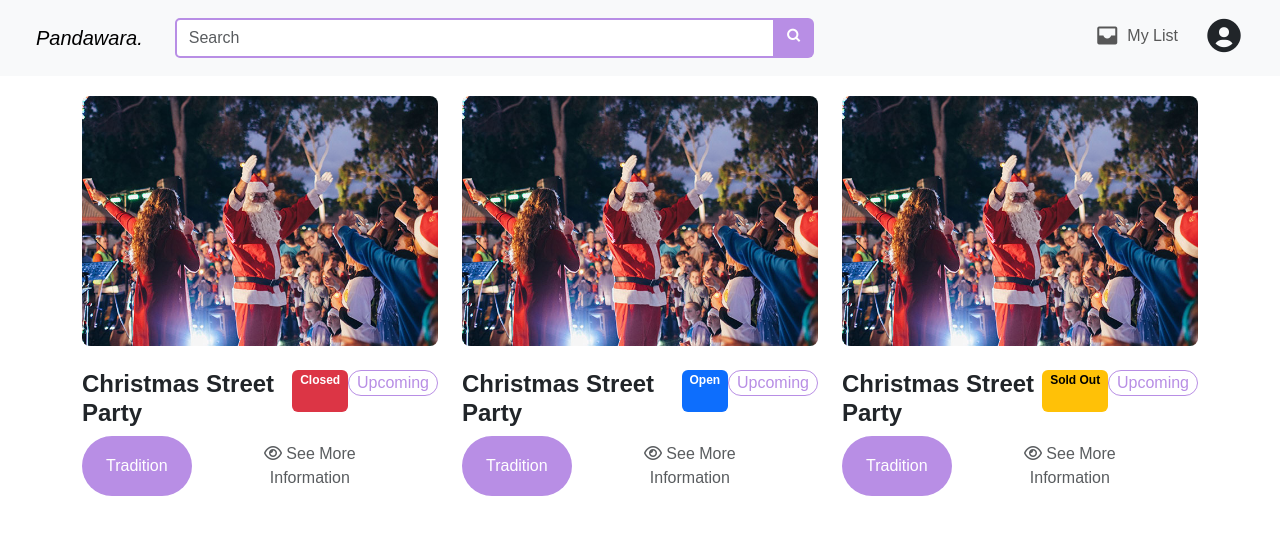
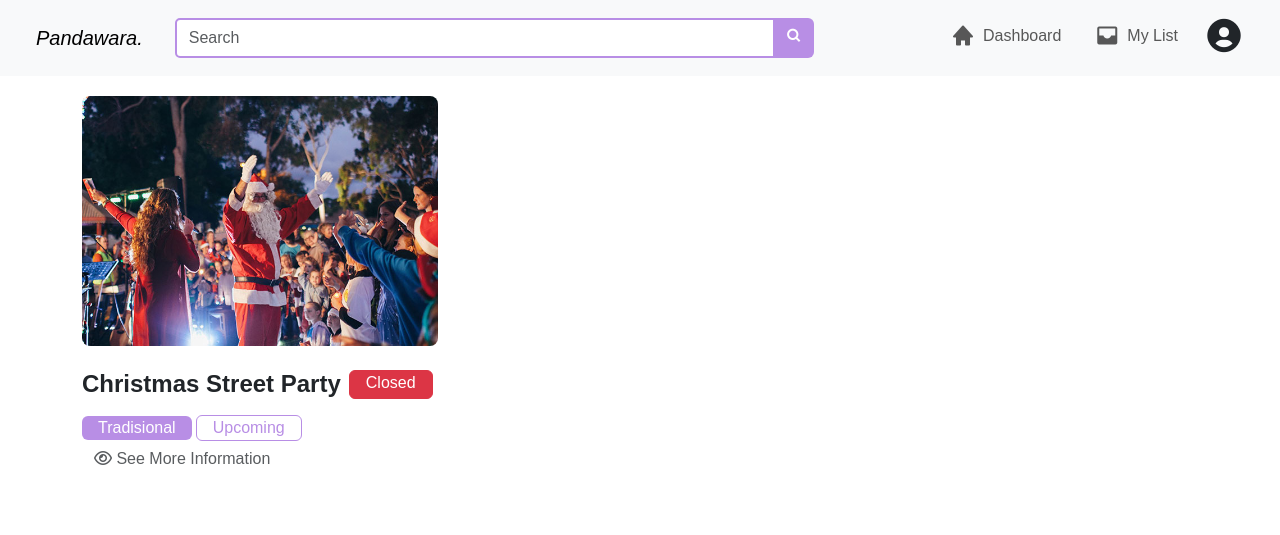
Before and after one commit to Gr1X/Webprog_Lec, a PHP site: page /dashboarduser.php in a window 1280 px wide. Shown: the top 535 px of the page. Run offline with PHP 8.4, Linux system fonts and the light colour scheme; some libraries are stand-ins or nearby versions; some web fonts are replaced.

Commit message:
dashboarduser pushh

```diff
--- a/dashboarduser.php
+++ b/dashboarduser.php
@@ -30,9 +30,15 @@
 
                 <!-- Navigasi Tambah Event dan My Event -->
                 <ul class="navbar-nav ml-auto my-2 my-lg-0 navbar-nav-scroll">
+                    <li class="nav-item">
+                        <a class="nav-link d-flex align-items-center" href="dashboarduser.php">
+                            <i class='bx bxs-home fs-4'></i>
+                            <span class="mx-2 p-0">Dashboard</span>
+                        </a>
+                    </li>
 
                     <li class="nav-item">
-                        <a class="nav-link d-flex align-items-center" href="#">
+                        <a class="nav-link d-flex align-items-center" href="mylist.php">
                             <i class='bx bxs-inbox fs-4'></i>
                             <span class="mx-2 p-0">My List</span>
                         </a>
@@ -46,7 +52,7 @@
                         <ul class="dropdown-menu dropdown-menu-end">
                             <li><a class="dropdown-item" href="accountinfo.php">Account Settings</a></li>
                             <li><hr class="dropdown-divider"></li>
-                            <li><a class="dropdown-item text-danger d-flex justify-content-between" href="#">Log Out<i class='bx bx-log-out fs-4 align-self-center' ></i></a></li>
+                            <li><a class="dropdown-item text-danger d-flex justify-content-between" href="logout.php">Log Out<i class='bx bx-log-out fs-4 align-self-center' ></i></a></li>
                         </ul>
                     </li>
                 </ul>
@@ -61,83 +67,23 @@
                 <div class="card border border-0 mb-4" style="width: 100%;">
                     <img src="img/christmas.jpg" class="card-img-top border border-0 rounded-3" alt="...">
                     <div class="card-body mt-4 p-0">
-                        <div class="d-flex justify-content-between">
-                            <div class="d-flex">
-                                <h5 class="card-title align-self-center m-0">Christmas Street Party</h5>
-                                <p type="button" class="badge text-bg-danger">Closed</p>
-                            </div>
-
-                            <div class="">
-                                <p type="button" class="btn button_event rounded-pill px-2 p-0 m-0">Upcoming</p>
-                            </div>
+                        <div class="d-flex gap-2 mb-3">
+                            <h5 class="card-title m-0 align-self-center">Christmas Street Party</h5>
+                            <p type="button" class="btn btn-danger rounded-2 px-3 py-0 m-0">Closed</p>
                         </div>
 
-                        <div class="d-flex mt-2">
-                            <div class="d-flex border border-0 rounded-5 px-4 py-1 kategori_tombol">
-                                <p class="align-self-center p-0 m-0">Tradition</p>
+                        <div class="d-flex gap-1 align-items-center">
+                        <!-- Kategori Event -->
+                            <div class="d-flex border border-0 rounded-2 px-3 py-0 kategori_tombol">
+                                <p class="align-self-center p-0 m-0"><?php echo "Tradisional"; ?></p>
                             </div>
-                            <div class="ps-4">
-                                <div class="d-flex justify-content-center pe-4">
-                                    <button href="#" class="btn bg-transparent border border-0 text-muted" data-bs-toggle="modal" data-bs-target="#cardModal"><i class="fa-regular fa-eye"></i> See More Information</button>
-                                </div>
-                            </div>
-                        </div>
-                    </div>
-                </div>
-            </div>
-
-            <div class="col-md-4">
-                <div class="card border border-0 mb-4" style="width: 100%;">
-                    <img src="img/christmas.jpg" class="card-img-top border border-0 rounded-3" alt="...">
-                    <div class="card-body mt-4 p-0">
-                        <div class="d-flex justify-content-between">
-                            <div class="d-flex">
-                                <h5 class="card-title align-self-center m-0">Christmas Street Party</h5>
-                                <p type="button" class="badge text-bg-primary">Open</p>
-                            </div>
-
-                            <div class="">
-                                <p type="button" class="btn button_event rounded-pill p-0 px-2 m-0">Upcoming</p>
-                            </div>
+                        <!-- Upcoming Status hanya jika event kurang dari 1 minggu -->
+                            <button type="button" class="btn button_event rounded-2 px-3 py-0 m-0">Upcoming</button>
                         </div>
 
-                        <div class="d-flex mt-2">
-                            <div class="d-flex border border-0 rounded-5 px-4 py-1 kategori_tombol">
-                                <p class="align-self-center p-0 m-0">Tradition</p>
-                            </div>
-                            <div class="ps-4">
-                                <div class="d-flex justify-content-center pe-4">
-                                    <button href="#" class="btn bg-transparent border border-0 text-muted" data-bs-toggle="modal" data-bs-target="#cardModal"><i class="fa-regular fa-eye"></i> See More Information</button>
-                                </div>
-                            </div>
-                        </div>
-                    </div>
-                </div>
-            </div>
-
-            <div class="col-md-4">
-                <div class="card border border-0 mb-4" style="width: 100%;">
-                    <img src="img/christmas.jpg" class="card-img-top border border-0 rounded-3" alt="...">
-                    <div class="card-body mt-4 p-0">
-                        <div class="d-flex justify-content-between">
+                        <div class="">
                             <div class="d-flex">
-                                <h5 class="card-title align-self-center m-0">Christmas Street Party</h5>
-                                <p type="button" class="badge text-bg-warning">Sold Out</p>
-                            </div>
-
-                            <div class="">
-                                <p type="button" class="btn button_event rounded-pill px-2 p-0 m-0">Upcoming</p>
-                            </div>
-                        </div>
-
-                        <div class="d-flex mt-2">
-                            <div class="d-flex border border-0 rounded-5 px-4 py-1 kategori_tombol">
-                                <p class="align-self-center p-0 m-0">Tradition</p>
-                            </div>
-                            <div class="ps-4">
-                                <div class="d-flex justify-content-center pe-4">
-                                    <button href="#" class="btn bg-transparent border border-0 text-muted" data-bs-toggle="modal" data-bs-target="#cardModal"><i class="fa-regular fa-eye"></i> See More Information</button>
-                                </div>
+                                <button href="#" class="btn bg-transparent border border-0 text-muted m-0" data-bs-toggle="modal" data-bs-target="#cardModal"><i class="fa-regular fa-eye"></i> See More Information</button>
                             </div>
                         </div>
                     </div>
@@ -151,7 +97,10 @@
                 <div class="modal-content border border-0 rounded-4">
                     <img src="img/christmas.jpg" class="card-img-top object-fit-cover border border-0 rounded-top-4" alt="..." style="width: 100%; height: 300px;">
                     <div class="modal-body p-5 py-3">
-                        <h4 class="modal-title fw-semibold my-2">Christmas Street Party</h4>
+                        <div class="d-flex">
+                            <h4 class="modal-title fw-semibold my-2">Christmas Street Party</h4>
+                            <p class="text-bg-danger border border-0 rounded-2 align-self-center m-0 mx-2 px-2">Closed</p>
+                        </div>
                         <p class="card-text m-0">
                             Christmas is an annual festival commemorating the birth of Jesus Christ,
                             observed primarily on December 25[a] as a religious and cultural celebration among billions
@@ -179,20 +128,21 @@
 
         <!-- Modal Confirm Data-->
         <div class="modal fade border border-0" id="modalRegister" data-bs-backdrop="static" data-bs-keyboard="false" tabindex="-1" aria-labelledby="staticBackdropLabel" aria-hidden="true">
-            <div class="modal-dialog modal-dialog-centered border border-0">
-                <div class="modal-content border border-0">
-                    <div class="modal-body text-center fs-3 modal_register text-light rounded-top-2 shadow">
-                        Are You Sure Want to Register?
+            <div class="modal-dialog modal-dialog-centered border border-0 modal_kategori">
+                <div class="modal-content border border-0 text-center p-3">
+                    <div class="mx-3">
+                        <i class='bx bx-user-check text-center bg-light border border-0 rounded-circle p-3 shadow-sm fs-2' ></i>
+                    </div>
+                    <p class="fw-semibold mt-3 fs-4">Register Event</p>
+                    <div class="text-center fs-6">
+                        Are you sure you want to Register to this event? All of your data will be added to the list. This action can be canceled.
                     </div>
 
-                    <div class="modal-footer">
-
-                        <form action="">
-                            <button type="button" class="btn btn-secondary" data-bs-dismiss="modal">Close</button>
-                            <button type="submit" class="btn btn-primary">Yes</button>
-                        </form>
-
-                    </div>
+                    <!-- Modal Confirm Submit Regis -->
+                    <form action="" class="d-grid gap-2 py-3">
+                        <button type="button" class="btn button_custom text-center m-0 p-0 py-2 shadow-sm">Confirm</button>
+                        <button type="button" class="btn border text-center m-0 p-0 py-2 shadow-sm" data-bs-dismiss="modal">Cancel</button>
+                    </form>
                 </div>
             </div>
         </div>
```
Also changed, not shown: accountview.php (+6 -6 lines).
